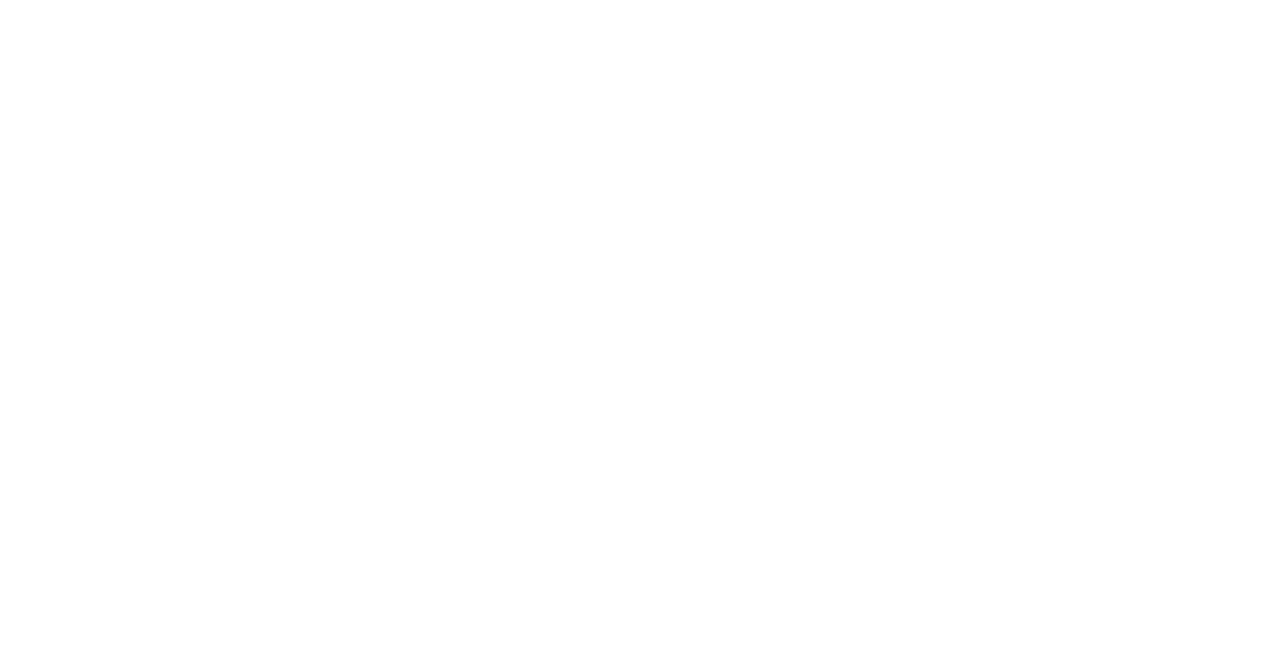
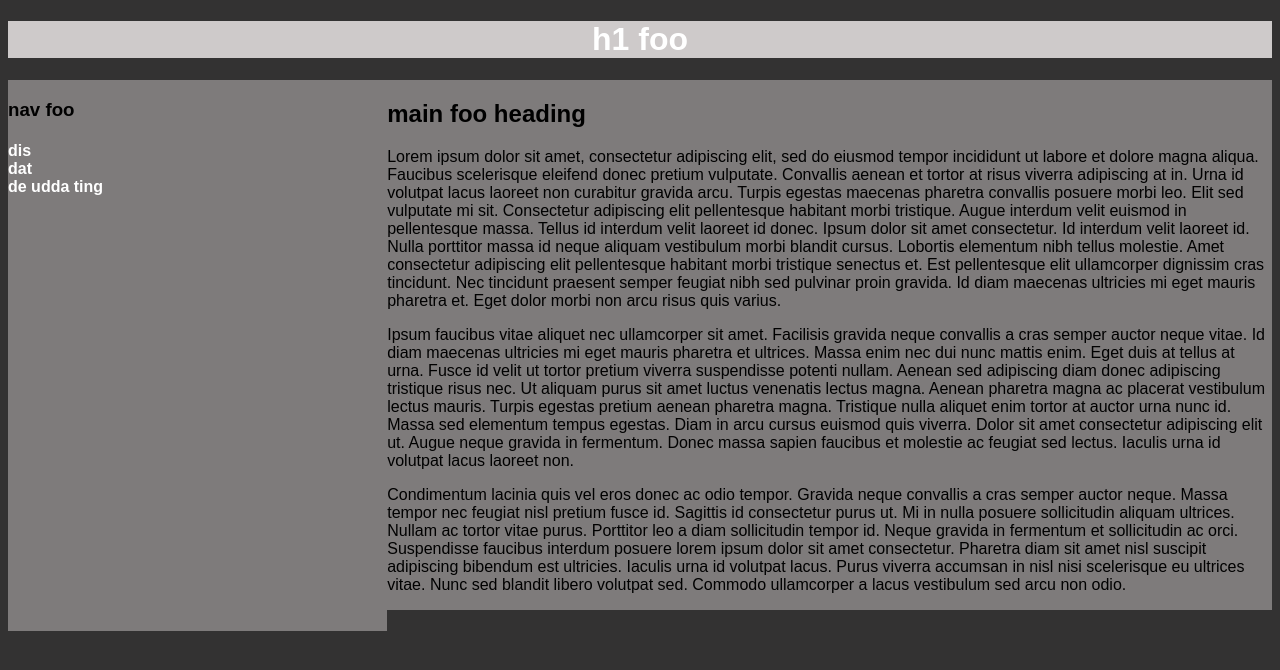
Before and after one commit to CytaStorm/SoftDevFall2022, a plain HTML site: page 13_css/mimic.html in a window 1280 px wide. Drawn offline with Linux system fonts and the light colour scheme.

Commit message:
copied yushas code over

```diff
--- a/13_css/mimic.html
+++ b/13_css/mimic.html
@@ -1,8 +1,77 @@
 <!DOCTYPE html>
-<html>
+<!--
+    # Bottlers (Jeff Chen, Yusha Aziz, Fang Chen)
+		# SoftDev
+    # K12 Take and Give (Flask GET and POST)
+    # October 17 2022
+    # time spent: 0.5 hrs
+ -->
 
-  <body>
-	  <h1>
-  </body>
+ <!--
+    Lorem Ipsum Generator: https://loremipsum.io/generator/?n=3&t=p
+ -->
+
+<head>
+    <link rel= “stylesheet” href= “mimic.css”> <!-- This code links in relation to the html to a backend css-->
+    <title>
+        13_css
+    </title>
+
+    <style>
+        body {
+            background-color: rgb(51, 50, 50);
+        }
+        h1 {
+            color:white;
+            background-color: rgb(206, 202, 202);
+            text-align:center;
+        }
+        #side {
+            background-color: rgb(126, 123, 123);
+            width: 30%;
+            float: left;
+        }
+        #block {  /* a #block is heading 1 or h1    */
+            background-color: rgb(126, 123, 123);
+            width: 70%;
+            float: right;
+        }
+    </style>
+</head>
+
+<body> <spam style= "font-family:Arial" >
+    <h1>h1 foo</h1>
+
+    <div id ="side">
+        <h3> nav foo </h3>
+
+        <h4> <spam style="color: white">
+           <b>
+            dis
+            <br>
+            dat
+            <br>
+            de udda ting
+           </b>
+           <br><br><br><br><br><br><br><br><br><br><br><br><br><br><br><br><br><br><br><br><br><br><br><br>
+        </spam> </h4>
+    </div>
+
+    <div id="block">
+        <h2> main foo heading</h2>
+        <p>
+            Lorem ipsum dolor sit amet, consectetur adipiscing elit, sed do eiusmod tempor incididunt ut labore et dolore magna aliqua. Faucibus scelerisque eleifend donec pretium vulputate. Convallis aenean et tortor at risus viverra adipiscing at in. Urna id volutpat lacus laoreet non curabitur gravida arcu. Turpis egestas maecenas pharetra convallis posuere morbi leo. Elit sed vulputate mi sit. Consectetur adipiscing elit pellentesque habitant morbi tristique. Augue interdum velit euismod in pellentesque massa. Tellus id interdum velit laoreet id donec. Ipsum dolor sit amet consectetur. Id interdum velit laoreet id. Nulla porttitor massa id neque aliquam vestibulum morbi blandit cursus. Lobortis elementum nibh tellus molestie. Amet consectetur adipiscing elit pellentesque habitant morbi tristique senectus et. Est pellentesque elit ullamcorper dignissim cras tincidunt. Nec tincidunt praesent semper feugiat nibh sed pulvinar proin gravida. Id diam maecenas ultricies mi eget mauris pharetra et. Eget dolor morbi non arcu risus quis varius.
+        </p>
+        <p>
+            Ipsum faucibus vitae aliquet nec ullamcorper sit amet. Facilisis gravida neque convallis a cras semper auctor neque vitae. Id diam maecenas ultricies mi eget mauris pharetra et ultrices. Massa enim nec dui nunc mattis enim. Eget duis at tellus at urna. Fusce id velit ut tortor pretium viverra suspendisse potenti nullam. Aenean sed adipiscing diam donec adipiscing tristique risus nec. Ut aliquam purus sit amet luctus venenatis lectus magna. Aenean pharetra magna ac placerat vestibulum lectus mauris. Turpis egestas pretium aenean pharetra magna. Tristique nulla aliquet enim tortor at auctor urna nunc id. Massa sed elementum tempus egestas. Diam in arcu cursus euismod quis viverra. Dolor sit amet consectetur adipiscing elit ut. Augue neque gravida in fermentum. Donec massa sapien faucibus et molestie ac feugiat sed lectus. Iaculis urna id volutpat lacus laoreet non.
+        </p>
+        <p>
+            Condimentum lacinia quis vel eros donec ac odio tempor. Gravida neque convallis a cras semper auctor neque. Massa tempor nec feugiat nisl pretium fusce id. Sagittis id consectetur purus ut. Mi in nulla posuere sollicitudin aliquam ultrices. Nullam ac tortor vitae purus. Porttitor leo a diam sollicitudin tempor id. Neque gravida in fermentum et sollicitudin ac orci. Suspendisse faucibus interdum posuere lorem ipsum dolor sit amet consectetur. Pharetra diam sit amet nisl suscipit adipiscing bibendum est ultricies. Iaculis urna id volutpat lacus. Purus viverra accumsan in nisl nisi scelerisque eu ultrices vitae. Nunc sed blandit libero volutpat sed. Commodo ullamcorper a lacus vestibulum sed arcu non odio.
+        </p>
+
+
+        </p>
+    </div>
+</spam> </body>
 
 </html>
```
